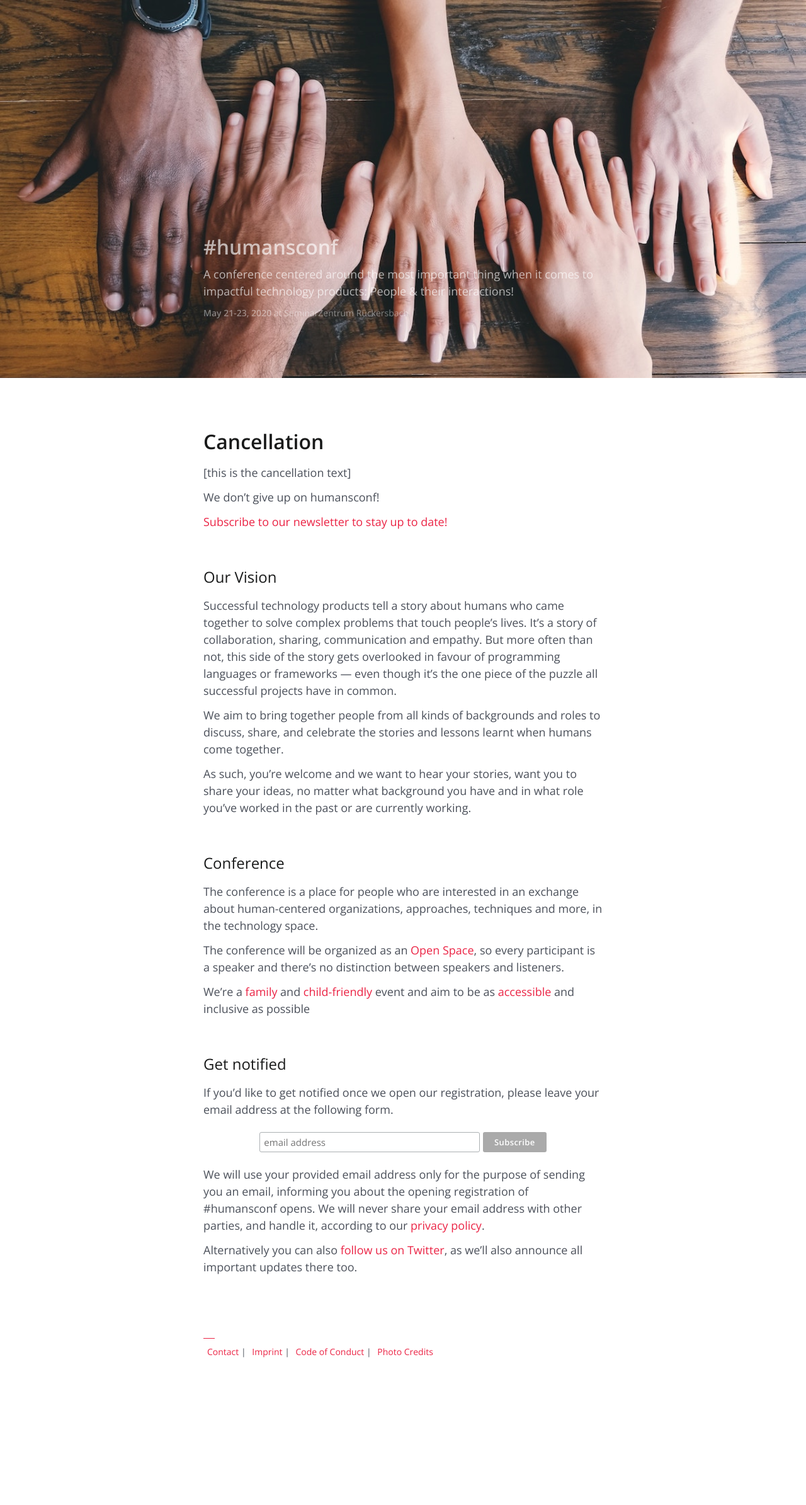
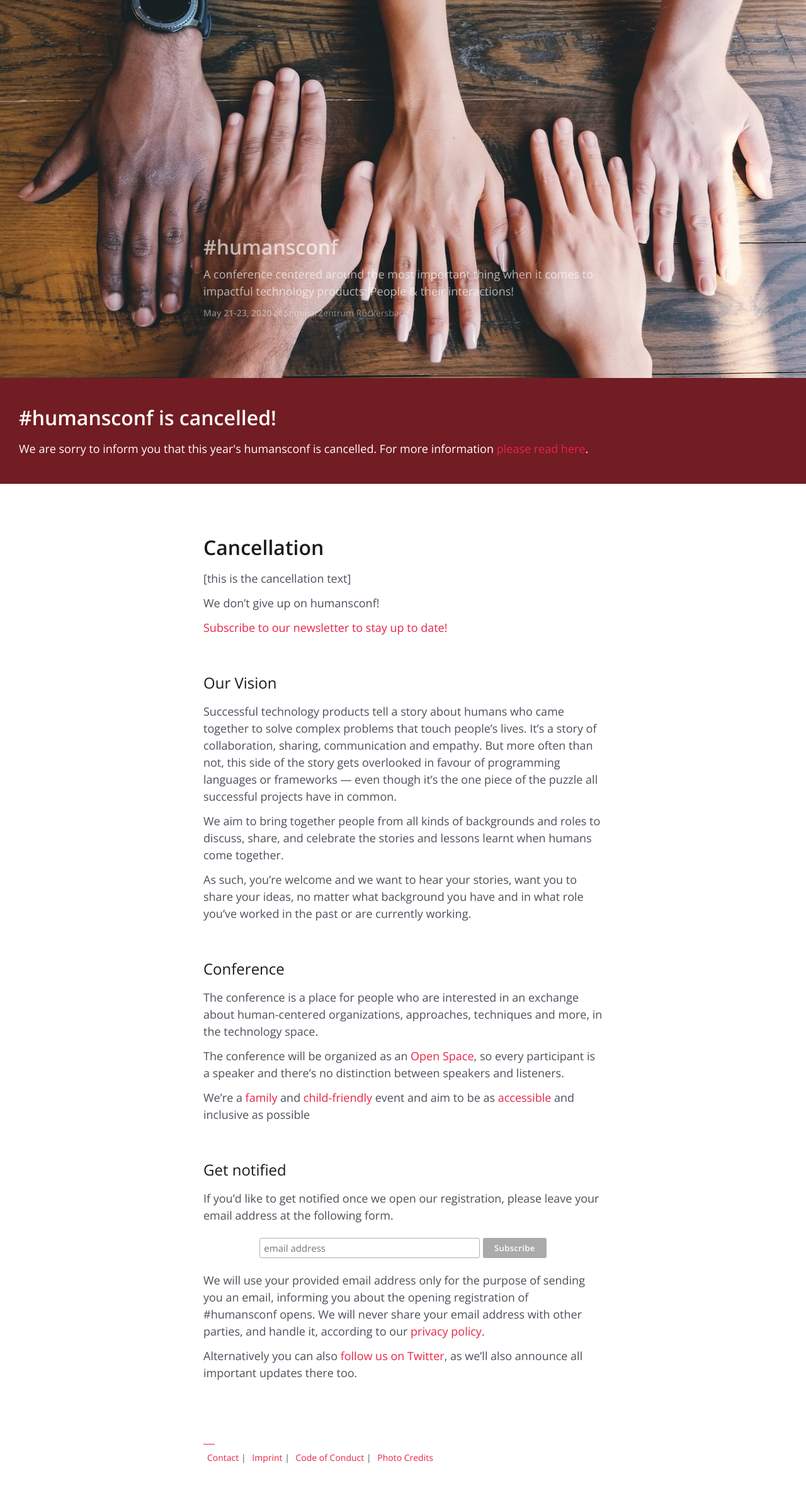
Before and after one commit to humansconf/humansconf.org, a Jekyll site: the page built from index.md, in a window 1280 px wide. Shown: the whole page at 63% size. Built offline with Jekyll 4.4.1, drawn with Linux system fonts in a browser that asks for light colours; before the commit the page ends 2221 px from its top, so only the background shows below that.

Commit message:
Add alert banner to every page

```diff
--- a/_layouts/page.html
+++ b/_layouts/page.html
@@ -12,6 +12,15 @@ layout: default
       </div>
     </header>
 
+    <section class="alert-banner">
+      <h1 class="alert-banner-header">#humansconf is cancelled!</h1>
+      <p>
+        We are sorry to inform you that this year's humansconf is cancelled.
+        For more information
+        <a href="/#cancellation">please read here</a>.
+      </p>
+    </section>
+
     <div class="body">
     {{ content }}
     </div>
--- a/assets/custom.css
+++ b/assets/custom.css
@@ -63,3 +63,13 @@ em {
   h2 { padding-top: 40px; }
   #venue-streetmap { display: none; }
 }
+
+.alert-banner {
+  background-color: #721c24;
+  color: white;
+  padding: 30px;
+}
+
+.alert-banner-header {
+  color: white;
+}
```
